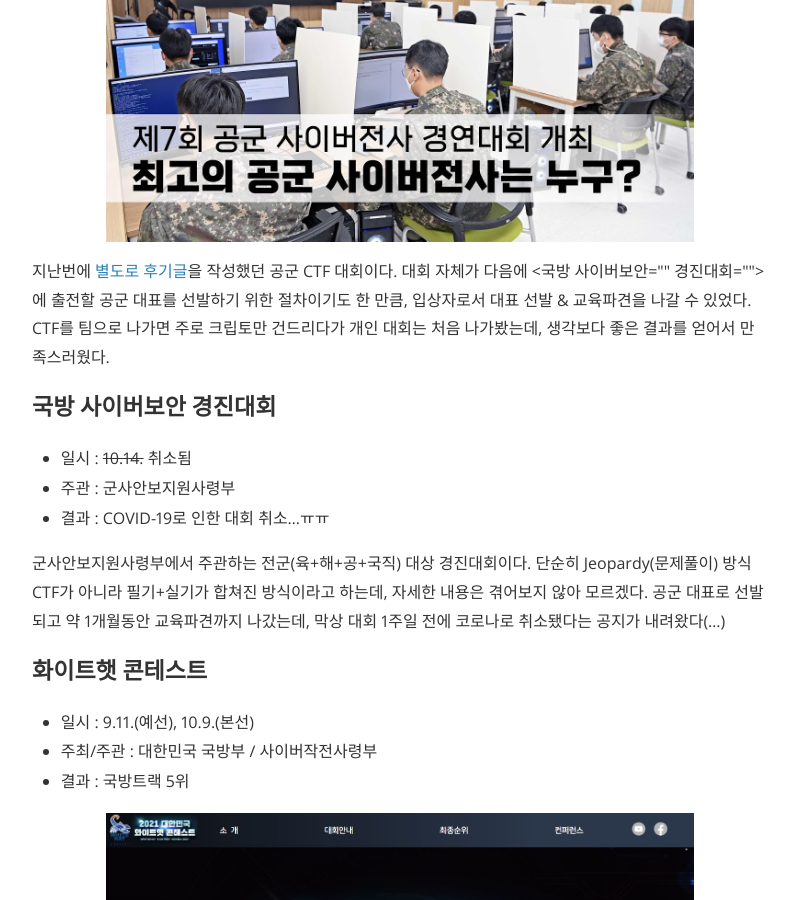
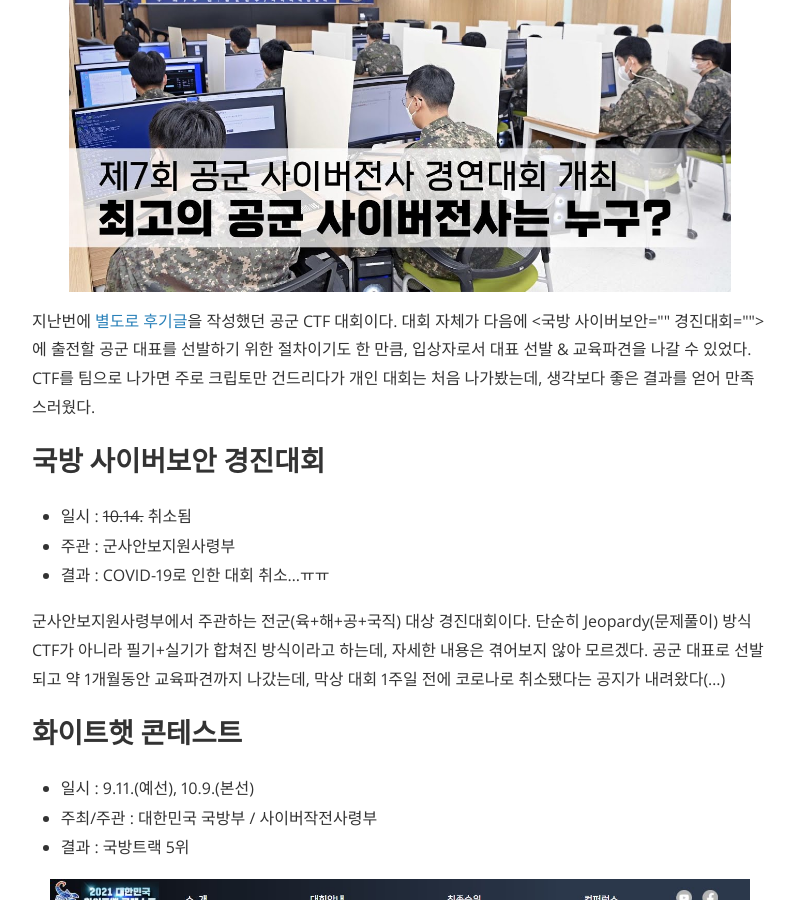
Before and after one commit to nyan101/nyan101.github.io, a Jekyll site: the page built from _posts/2021-10-30-CTF-contests-in-2021-review.md, in a window 1280 px wide and 900 px high, scrolled down 721 px. Shown: the whole window, without its empty margins (240-1035 px from the left). Built offline with Jekyll 4.4.1, drawn with Linux system fonts in a browser that asks for light colours; nearby versions of some CDN libraries; comment, search, counter and statistics services are not loaded; a style sheet for code colours, icons or effects is not loaded; some of the changed text lies outside the part shown.

Commit message:
change image size

```diff
--- a/_posts/2021-10-30-CTF-contests-in-2021-review.md
+++ b/_posts/2021-10-30-CTF-contests-in-2021-review.md
@@ -12,19 +12,19 @@ use_math: true
 
 
 
-### 공군 사이버전사 경연대회
+## 공군 사이버전사 경연대회
 
 * 일시 : 8.3.(예선), 8.9.(본선)
 * 주관 : 공군본부
 * 결과 : 1위 ~~해킹알못인 내가 이세계에선 사이버전사?~~
 
-<img src="/assets/images/2021/08/af-cyberwarrior-01.jpg" style="width:80%">
+<img src="/assets/images/2021/08/af-cyberwarrior-01.jpg" style="width:90%">
 
-지난번에 [별도로 후기글](https://nyan101.github.io/blog/airforce-cyberwarrior-contest-2021-review)을 작성했던 공군 CTF 대회이다. 대회 자체가 다음에 <국방 사이버보안 경진대회>에 출전할 공군 대표를 선발하기 위한 절차이기도 한 만큼, 입상자로서 대표 선발 & 교육파견을 나갈 수 있었다. CTF를 팀으로 나가면 주로 크립토만 건드리다가 개인 대회는 처음 나가봤는데, 생각보다 좋은 결과를 얻어서 만족스러웠다.
+지난번에 [별도로 후기글](https://nyan101.github.io/blog/airforce-cyberwarrior-contest-2021-review)을 작성했던 공군 CTF 대회이다. 대회 자체가 다음에 <국방 사이버보안 경진대회>에 출전할 공군 대표를 선발하기 위한 절차이기도 한 만큼, 입상자로서 대표 선발 & 교육파견을 나갈 수 있었다. CTF를 팀으로 나가면 주로 크립토만 건드리다가 개인 대회는 처음 나가봤는데, 생각보다 좋은 결과를 얻어 만족스러웠다.
 
 
 
-### 국방 사이버보안 경진대회
+## 국방 사이버보안 경진대회
 
 * 일시 : ~~10.14.~~  취소됨
 * 주관 : 군사안보지원사령부
@@ -34,37 +34,37 @@ use_math: true
 
 
 
-### 화이트햇 콘테스트
+## 화이트햇 콘테스트
 
 * 일시 : 9.11.(예선), 10.9.(본선)
 * 주최/주관 : 대한민국 국방부 / 사이버작전사령부
 * 결과 : 국방트랙 5위
 
-<img src="/assets/images/2021/10/whitehat-contest-main.jpg" style="width:80%">
+<img src="/assets/images/2021/10/whitehat-contest-main.jpg" style="width:95%">
 
 사이버작전사령부에서 주관하는 CTF로, 일반 / 청소년 / 국방트랙이 별도로 분리되어 진행된다. 일반/청소년부는 다른 CTF와 유사하게 `pwn`, `web`, `reversing`, `forensic` 등 분야별 문제가 출제되었고, 국방트랙은 침해사고를 당한 VM 이미지가 제공되어 이를 분석해 공격자를 추적하고 관련 문제를 해결하는 방식으로 진행되었다.
 
-<img src="/assets/images/2021/10/whitehat-contest-rank.jpg" style="width:500px">
+<img src="/assets/images/2021/10/whitehat-contest-rank.jpg" style="width:60%">
 
 본선 중반까지 순위권을 유지하고 있어 "이 페이스만 유지하면 2등상(합참의장상)은 받을 수 있겠다"라는 생각을 했는데, ~~이런 생각을 하면 항상 그렇듯이~~ 후반부에 다른 팀들이 많이 해결한 문제를 풀지 못해 등수가 떨어져 최종 5위[^1]라는 아쉬운 성적으로 대회를 끝마쳤다. Python으로 만들어진 exe를 분석하는 문제였는데, 우리 팀은 대회 내내 pyinstaller decompiler가 잘 동작하지 않아 결국 IDA를 통해 일일히 분석해보려다 실패했다. 대회가 끝나고 다른 팀들에게 물어보니 pyinstaller decompiler를 사용할 때 python 버전, pyinstaller 버전에 따라 동작이 다를 수 있어 환경을 정확히 맞춰줘야 한다는 말을 듣고 아쉬움이 남았다.
 
 [^1]: 3위까지 상이 수여된다(...)
 
-### CCE 사이버공격 방어대회
+## CCE 사이버공격 방어대회
 
 * 일시 : 9.25.(예선), 10.26.(본선)
 * 주최/주관 : 국가정보원 / 국가보안기술연구소
 * 결과 : 전체 16위, 공공기관 5위
 
-<img src="/assets/images/2021/10/CCE-main.jpg" style="width:80%">
+<img src="/assets/images/2021/10/CCE-main.jpg" style="width:95%">
 
 국가정보원에서 주관하는 CTF로 일반인들을 위한 일반분야와 공공기관 종사자들을 위한 공공분야로 나눠 진행된다. 화이트햇과는 달리 일반분야, 공공분야가 모두 동일한 문제를 사용해 진행된다. 예선은 일반적인 Jeopardy(문제풀이) 방식, 본선은 공격받는 Live 서버를 실시간으로 방어하는 방식으로 진행되었다.
 
-<img src="/assets/images/2021/10/CCE-rank.jpg" style="width:80%">
+<img src="/assets/images/2021/10/CCE-rank.jpg" style="width:90%">
 
-실시간 방어 방식은 처음인 만큼 초반에 많이 헤멨다. 서버의 docker가 뻗어 방어대상 서버 5개 중 2개가 죽어버린 상태로 진행했고 그동안 계속 SLA Fail 패널티를 받으면서 진행했다. 서버가 중간중간 뻗을 때마다 docker를 다시 올렸는데, 서버 메모리를 확인해보니 8GB로 부족한 순간이 있어서 "조금만 더 올려주지..."라는 생각도 들었다. 마지막까지 잡은 문제는 gitlab 서버를 공격하는 문제였는데, 주어진 gitlab 서버 버전에 해당하는 CVE를 찾고 공격 코드를 작성했지만 반응이 없어 계속 원인을 파악하면서 시간을 보냈다. 대회 종료까지 "이것만 풀리면 공공기관 3등인데..." 라는 생각으로 문제를 붙잡았지만 결국 풀리지 않았고, 공공기관 5위라는 성적으로 대회를 끝마쳤다.
+실시간 방어 방식은 처음인 만큼 초반에 많이 헤멨다. 서버의 docker가 뻗어 방어대상 서버 5개 중 2개가 죽어버린 상태로 진행했고 그동안 계속 SLA Fail 패널티를 받으면서 진행했다. 서버가 중간중간 뻗을 때마다 docker를 다시 올렸는데, 서버 메모리를 확인해보니 8GB로 부족한 순간이 있어서 "조금만 더 올려주지..."라는 생각도 들었다. 마지막까지 잡은 문제는 gitlab 서버를 공격하는 문제였는데, 주어진 gitlab 서버 버전에 해당하는 CVE를 찾고 공격 코드를 작성했지만 반응이 없어 계속 원인을 파악하면서 시간을 보냈다. 대회 종료까지 "이것만 풀리면 공공기관 3등인데..." 라는 생각으로 문제를 붙잡았지만 결국 풀리지 않았고, 공공기관 5위라는 성적으로 대회를 끝마쳤다.[^2]
 
-대회가 끝나고 다음날 수상팀의 발표를 들어보니 우리팀이 찾았던 것과 동일한 CVE에 거의 동일한 공격 코드를 사용했다는 것이 밝혀서 더 큰 아쉬움이 남았다. 대회가 끝나 확인이 어렵지만 우리팀의 경우 공격을 위한 중계서버로 대회에서 주어진 내부망 원격PC(`IP 192.168.x.x`)를 사용했는데, 수상팀은 본인들의 별도 서버(공인 IP)를 사용했다는 차이점이 있어 이게 원인이 아닐까 추정된다. 서버가 없던 것도 아니고, 다른 문제(Scenario 2) 해결을 위해 팀원의 PC를 이용해 중계서버를 구축해놓은 게 있어서 아쉬움이 배로 남았다(...)
+다음날 수상팀의 발표를 들어보니 우리팀이 찾았던 것과 동일한 CVE에 거의 동일한 공격 코드를 사용했다는 것이 밝혀서 더 큰 아쉬움이 남았다. 대회가 끝나 확인이 어렵지만 우리팀의 경우 공격을 위한 중계서버로 대회에서 주어진 내부망 원격PC(`IP 192.168.x.x`)를 사용했는데, 수상팀은 본인들의 별도 서버(공인 IP)를 사용했다는 차이점이 있어 이게 원인이 아닐까 추정된다. 서버가 없던 것도 아니고, 다른 문제(Scenario 2) 해결을 위해 팀원의 PC를 이용해 중계서버를 구축해놓은 게 있어서 아쉬움이 배로 남았다(...)
 
 
 
```
